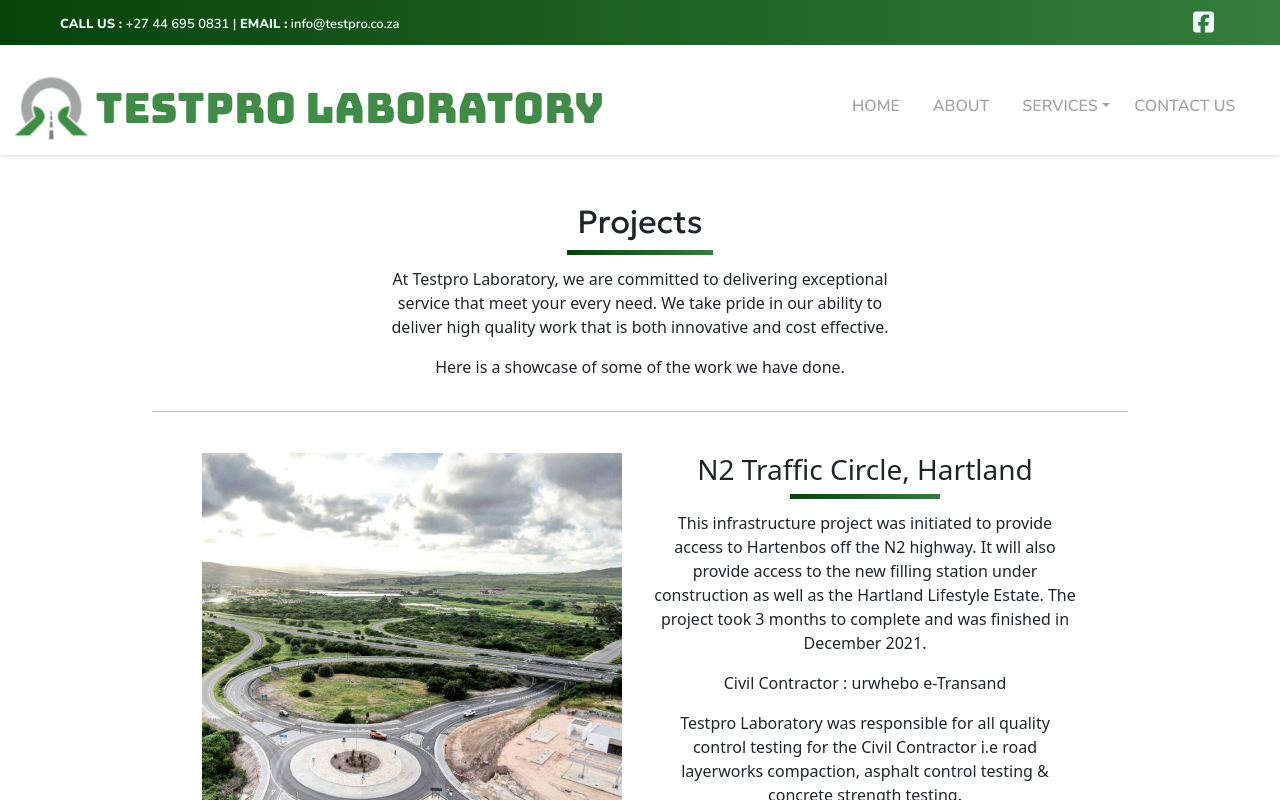
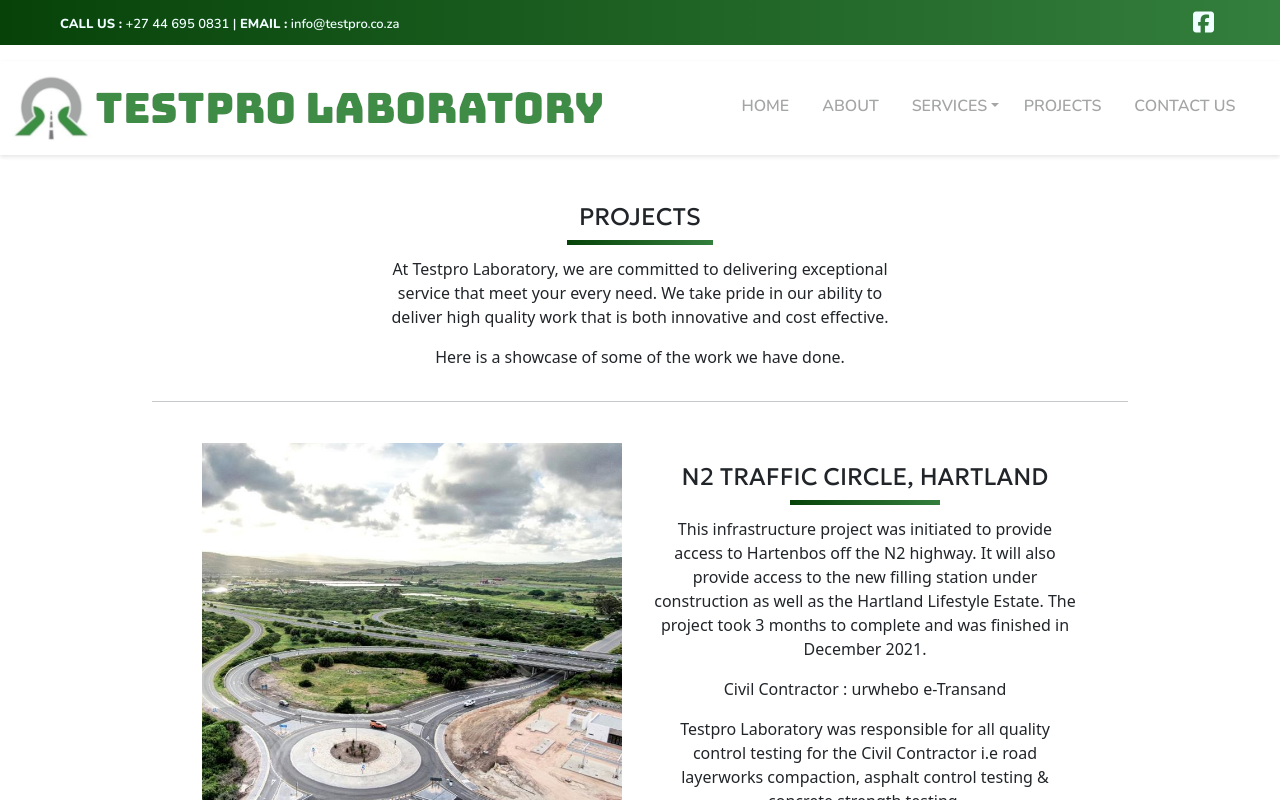
Before and after one commit to WernervRensburg/testpro, a React (Create React App) app: page /projects in a window 1280 px wide. Shown: the top 800 px of the page. Built offline with nearby package versions, Linux system fonts and the light colour scheme.

Commit message:
Final update to projects page

```diff
--- a/src/components/Footer.js
+++ b/src/components/Footer.js
@@ -125,7 +125,6 @@ function FooterComponent() {
                                             </a>
                                         </li>
                                         */ }
-                                        { /*
                                         <li className='footer-list-item a3'>
                                             <a href='/projects'>
                                                 <i className='fa-solid fa-angle-right align-angle a2 fa-fw'></i>
@@ -134,7 +133,6 @@ function FooterComponent() {
                                                 </span>
                                             </a>
                                         </li>
-                                        */ }
                                     </ul>
                                 </div>
                             </Col>
--- a/src/components/Navbar.js
+++ b/src/components/Navbar.js
@@ -204,7 +204,6 @@ function NavbarComponent() {
                                             </Nav.Link>
                                         </NavDropdown.Item>
                                     </NavDropdown>
-                                    { /*
                                     <Nav.Item>
                                         <Nav.Link
                                             className='expand nav-link-text'
@@ -216,7 +215,6 @@ function NavbarComponent() {
                                             &nbsp;&nbsp;PROJECTS&nbsp;&nbsp;
                                         </Nav.Link>
                                     </Nav.Item>
-                                     */ }
                                     <Nav.Item>
                                         <Nav.Link
                                             className='expand nav-link-text'
--- a/src/components/ProjectWidget.js
+++ b/src/components/ProjectWidget.js
@@ -21,7 +21,7 @@ function ProjectWidget(props) {
                     </Fade>
                 </Col>
                 <Col lg={6} className='description-col col-outer'>
-                    <h3>{props.projectTitle}</h3>
+                    <h3 className='widget-title'>{props.projectTitle}</h3>
                     <Bounce right>
                         <hr className='hr-projects-widget' />
                     </Bounce>
--- a/src/components/static/styles/widget.css
+++ b/src/components/static/styles/widget.css
@@ -17,3 +17,12 @@
 .widget-image {
     max-width: 420px;
 }
+
+.widget-title {
+    text-align: center;
+    font-family: 'Geologica', sans-serif;
+    font-weight: 400;
+    font-size: x-large;
+    text-transform: uppercase;
+    padding-top: 20px;
+}
--- a/src/pages/Projects.js
+++ b/src/pages/Projects.js
@@ -11,6 +11,7 @@ import "./static/styles/projects.css";
 import hartland from '../assets/HartlandEstate.png';
 import n2circle from '../assets/n2CircleHartland.jpg';
 import fynbosheights from '../assets/FynbosHeights.jpg';
+import renosterbos from '../assets/renosterbos.jpg';
 
 function ProjectsPage() {
 
@@ -21,7 +22,7 @@ function ProjectsPage() {
             content: 'This infrastructure project was initiated to provide access to Hartenbos off the N2 highway. It will also provide access to the new filling station under construction as well as the Hartland Lifestyle Estate. The project took 3 months to complete and was finished in December 2021.\nCivil Contractor : urwhebo e-Transand\nTestpro Laboratory was responsible for all quality control testing for the Civil Contractor i.e road layerworks compaction, asphalt control testing & concrete strength testing.',
         },
         {
-            mainImage: '',
+            mainImage: renosterbos,
             projectTitle: 'Renosterbos Estate',
             content: 'Renosterbos Estate is a private development situated on the north facing slopes west of the beautiful town of Hartenbos. It includes a selection of private residences, a retirement village component as well as assisted living with frail care facilities.\nConsulting Civil Engineer : Niel Lyners & Associates\nMain Civil Contractor : urwhebo e-Transand\nBuilding Contractor : Schoeman Trio Builders\nTestpro Laboratory was responsible for all quality control testing for the Civil Contractor as well as the Building Contractor i.e road layerworks compaction, asphalt control testing, concrete strength testing & floor compaction testing.',
         },
--- a/src/pages/static/styles/projects.css
+++ b/src/pages/static/styles/projects.css
@@ -38,7 +38,8 @@
     text-align: center;
     font-family: 'Geologica', sans-serif;
     font-weight: 400;
-    text-align: center;
+    font-size: x-large;
+    text-transform: uppercase;
 }
 
 .projects-ul {
```
Also changed, not shown: 1 other file (tests, documents, lock files or other folders).
